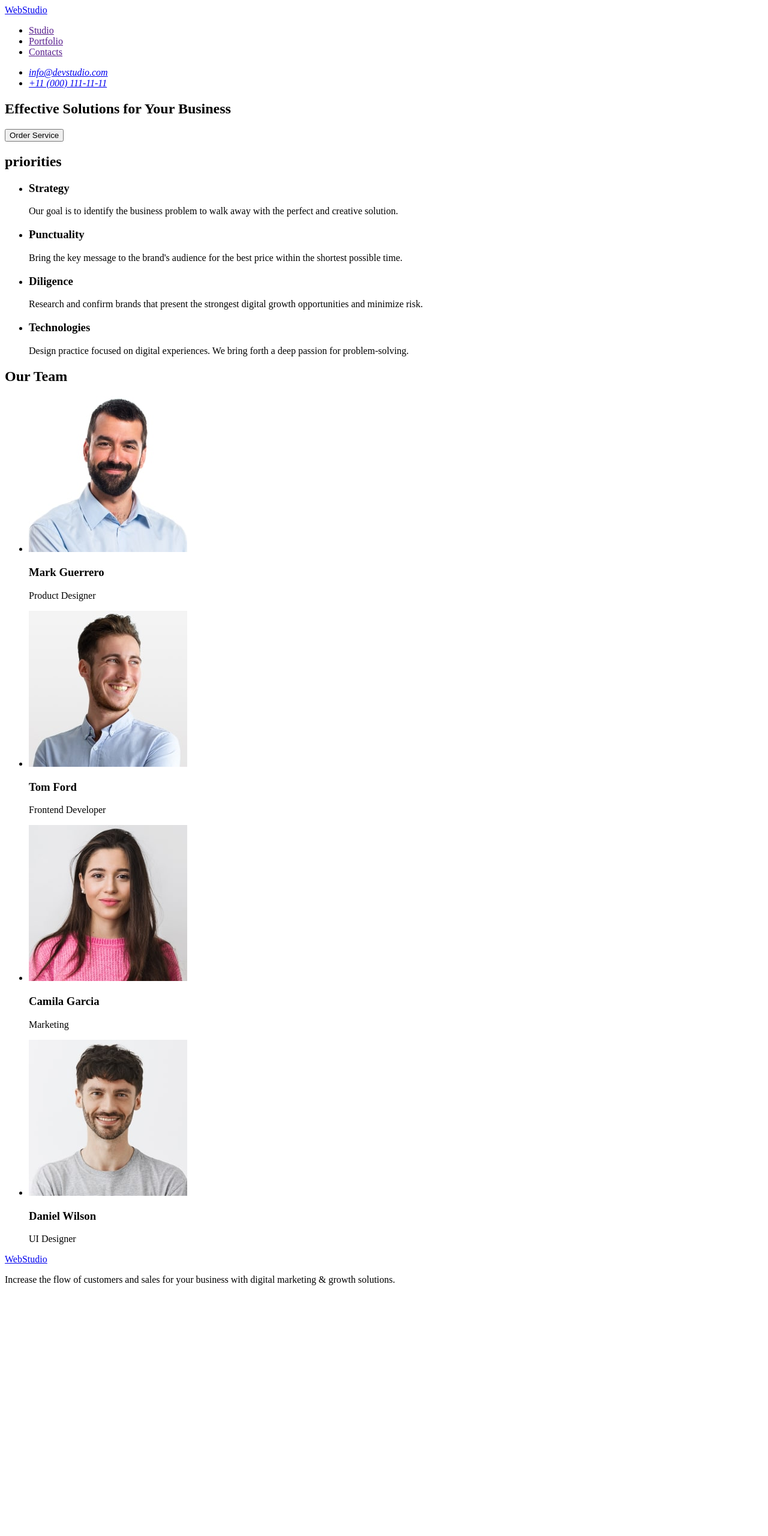
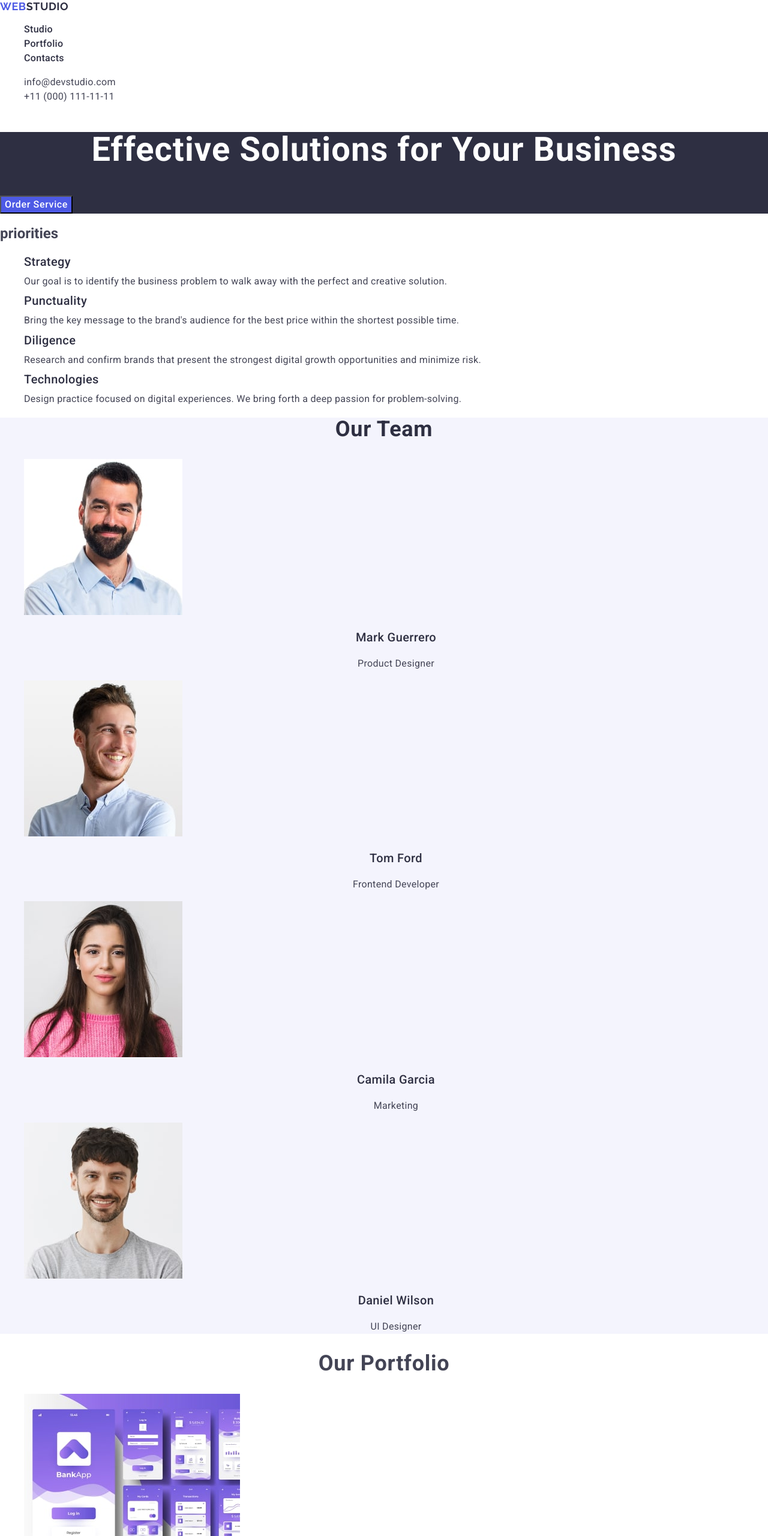
Before and after one commit to oksana39/goit-markup-hw-02, a plain HTML site: page index.html in a window 1280 px wide. Shown: the top 2560 px of the page at 60% size. Before the commit the page ends 2158 px from the top, so only its background shows below. Drawn offline with nearby package versions, Linux system fonts and the light colour scheme.

Commit message:
HW-2_style_start_1

```diff
--- /dev/null
+++ b/css/styles.css
@@ -0,0 +1,193 @@
+body {
+  font-family: "Roboto", sans-serif;
+  color: #434455;
+  background-color: #fff;
+}
+
+a {
+  text-decoration: none;
+}
+
+ul {
+  list-style: none;
+}
+
+/* header */
+
+.header-logo {
+  color: #4d5ae5;
+  font-family: Raleway, sans-serif;
+  font-size: 18px;
+  font-weight: 700;
+  line-height: 1.17;
+  letter-spacing: 0.03em;
+  text-transform: uppercase;
+}
+.header-logo-part {
+  color: #2e2f42;
+}
+.header-link {
+  color: #2e2f42;
+  font-size: 16px;
+  font-weight: 500;
+  line-height: 1.5;
+  letter-spacing: 0.02em;
+}
+.header-link:hover,
+.header-link:focus {
+  color: #404bbf;
+}
+.address {
+  font-style: normal;
+}
+
+.address-link {
+  color: #434455;
+  font-size: 16px;
+  line-height: 1.5;
+  letter-spacing: 0.02em;
+}
+.address-link:hover,
+.address-link:focus {
+  color: #404bbf;
+}
+
+/*--------- main section one */
+
+.solution {
+  background-color: #2e2f42;
+}
+
+.solution-title {
+  color: #fff;
+  text-align: center;
+  font-size: 56px;
+  font-weight: 700;
+  line-height: 1.07;
+  letter-spacing: 0.02em;
+}
+.solution-btn {
+  color: #fff;
+  font-family: inherit;
+  font-size: 16px;
+  font-weight: 500;
+  line-height: 1.5;
+  letter-spacing: 0.04em;
+  background-color: #4d5ae5;
+}
+
+.solution-btn:hover,
+.solution-btn:focus {
+  background-color: #404bbf;
+}
+
+/* -----------section two  */
+
+.feature {
+  background-color: #fff;
+}
+
+.feature-title {
+  color: #2e2f42;
+  font-size: 20px;
+  font-weight: 500;
+  line-height: 1.2;
+  letter-spacing: 0.02em;
+}
+
+.feature-text {
+  font-size: 16px;
+  line-height: 1.5px;
+  letter-spacing: 0.02em;
+}
+
+/* -----------section three team */
+
+.team {
+  background-color: #f4f4fd;
+}
+
+.team-title {
+  color: #2e2f42;
+  text-align: center;
+  font-size: 36px;
+  font-weight: 700;
+  line-height: 1.11;
+  letter-spacing: 0.02em;
+  text-transform: capitalize;
+}
+.team-title-foto {
+  color: #2e2f42;
+  text-align: center;
+  font-size: 20px;
+  font-weight: 500;
+  line-height: 1.2;
+  letter-spacing: 0.02em;
+}
+.team-title-text {
+  text-align: center;
+  font-size: 16px;
+  line-height: 1.5;
+  letter-spacing: 0.02em;
+}
+
+/* --------section four */
+
+.portfolio {
+  background-color: #fff;
+}
+.portfolio-title {
+  color:#2E2F42);
+text-align: center;
+
+
+
+font-size: 36px;
+
+font-weight: 700;
+line-height: 1.11;
+letter-spacing: 0.02em;
+text-transform: capitalize;
+}
+
+.portfolio-title-app {
+color: #2E2F42;
+font-size: 20px;
+font-weight: 500;
+line-height: 1.2;
+letter-spacing: 0.02em;
+}
+
+.portfolio-text {
+font-size: 16px;
+line-height: 1.5;
+letter-spacing: 0.02em;
+}
+
+/*-------------------- footer */
+
+.footer {
+  background:#2E2F42;
+}
+
+.footer-link-logo {
+color: #4D5AE5;
+font-family: Raleway, sans-serif;
+font-size: 18px;
+font-weight: 700;
+line-height: 1.17;
+letter-spacing: 0.03em;
+text-transform: uppercase;
+}
+
+.footer-logo-part {
+  color: #F4F4FD;
+}
+
+.fotter-text {
+  color:  #F4F4FD;
+font-size: 16px;
+font-weight: 400;
+line-height: 1.5;
+letter-spacing: 0.02em;
+}
--- a/index.html
+++ b/index.html
@@ -3,64 +3,87 @@
   <head>
     <meta charset="UTF-8" />
     <meta name="viewport" content="width=device-width, initial-scale=1.0" />
-    <title>Document</title>
+    <title>WebStudio</title>
+    <link rel="preconnect" href="https://fonts.googleapis.com" />
+    <link rel="preconnect" href="https://fonts.gstatic.com" crossorigin />
+    <link
+      href="https://fonts.googleapis.com/css2?family=Raleway:wght@700&family=Roboto:wght@400;500;700&display=swap"
+      rel="stylesheet"
+    />
+    <link
+      rel="stylesheet"
+      href="https://cdnjs.cloudflare.com/ajax/libs/modern-normalize/2.0.0/modern-normalize.min.css"
+      integrity="sha512-4xo8blKMVCiXpTaLzQSLSw3KFOVPWhm/TRtuPVc4WG6kUgjH6J03IBuG7JZPkcWMxJ5huwaBpOpnwYElP/m6wg=="
+      crossorigin="anonymous"
+      referrerpolicy="no-referrer"
+    />
+    <link rel="stylesheet" href="./css/styles.css" />
   </head>
   <body>
     <!-- header -->
     <header>
       <nav>
-        <a href="./index.html">WebStudio</a>
+        <a class="header-logo" href="./index.html"
+          >Web<span class="header-logo-part">Studio</span></a
+        >
         <ul>
-          <li><a href="">Studio</a></li>
-          <li><a href="">Portfolio</a></li>
-          <li><a href="">Contacts</a></li>
+          <li><a class="header-link" href="">Studio</a></li>
+          <li><a class="header-link" href="">Portfolio</a></li>
+          <li><a class="header-link" href="">Contacts</a></li>
         </ul>
       </nav>
-      <address>
+      <address class="address">
         <ul>
           <li>
-            <a href="mailto:info@devstudio.com">info@devstudio.com</a>
+            <a class="address-link" href="mailto:info@devstudio.com"
+              >info@devstudio.com</a
+            >
           </li>
-          <li><a href="tel:+110001111111">+11 (000) 111-11-11</a></li>
+          <li>
+            <a class="address-link" href="tel:+110001111111"
+              >+11 (000) 111-11-11</a
+            >
+          </li>
         </ul>
       </address>
     </header>
-    <!-- main -->
+
+    <!-- main ----------------------------------->
     <main>
-      <!-- section one -->
-      <section>
-        <h1>Effective Solutions for Your Business</h1>
-        <button type="button">Order Service</button>
+      <!-- section one solution-->
+      <section class="solution">
+        <h1 class="solution-title">Effective Solutions for Your Business</h1>
+        <button class="solution-btn" type="button">Order Service</button>
       </section>
 
-      <!-- section two -->
-      <section>
-        <h2>priorities</h2>
+      <!--  section two feature -->
+      <section class="feature">
+        <h2 class="feature-title-hero">priorities</h2>
         <ul>
           <li>
-            <h3>Strategy</h3>
-            <p>
+            <h3 class="feature-title">Strategy</h3>
+            <p class="feature-text">
               Our goal is to identify the business problem to walk away with the
               perfect and creative solution.
             </p>
           </li>
           <li>
-            <h3>Punctuality</h3>
-            <p>
+            <h3 class="feature-title">Punctuality</h3>
+            <p class="feature-text">
               Bring the key message to the brand's audience for the best price
               within the shortest possible time.
             </p>
           </li>
           <li>
-            <h3>Diligence</h3>
-            <p>
+            <h3 class="feature-title">Diligence</h3>
+            <p class="feature-text">
               Research and confirm brands that present the strongest digital
               growth opportunities and minimize risk.
             </p>
           </li>
           <li>
-            <h3>Technologies</h3>
-            <p>
+            <h3 class="feature-title">Technologies</h3>
+            <p class="feature-text">
               Design practice focused on digital experiences. We bring forth a
               deep passion for problem-solving.
             </p>
@@ -68,58 +91,137 @@
         </ul>
       </section>
 
-      <!--section three-->
-      <section>
-        <h2>Our Team</h2>
+      <!--section three team-->
+      <section class="team">
+        <h2 class="team-title">Our Team</h2>
         <ul>
           <li>
             <img
+              class="team-title-images"
               src="./images/mark.jpg"
               alt="mark designer"
               width="264"
               height="260"
             />
-            <h3>Mark Guerrero</h3>
-            <p>Product Designer</p>
+            <h3 class="team-title-foto">Mark Guerrero</h3>
+            <p class="team-title-text">Product Designer</p>
           </li>
           <li>
             <img
+              class="team-title-images"
               src="./images/tom.jpg"
               alt="tom frontend"
               width="264"
               height="260"
             />
-            <h3>Tom Ford</h3>
-            <p>Frontend Developer</p>
+            <h3 class="team-title-foto">Tom Ford</h3>
+            <p class="team-title-text">Frontend Developer</p>
           </li>
           <li>
             <img
+              class="team-title-images"
               src="./images/camila.jpg"
               alt="camila marketing "
               width="264"
               height="260"
             />
-            <h3>Camila Garcia</h3>
-            <p>Marketing</p>
+            <h3 class="team-title-foto">Camila Garcia</h3>
+            <p class="team-title-text">Marketing</p>
           </li>
           <li>
             <img
+              class="team-title-images"
               src="./images/daniel.jpg"
               alt="daniel UI"
               width="264"
               height="260"
             />
-            <h3>Daniel Wilson</h3>
-            <p>UI Designer</p>
+            <h3 class="team-title-foto">Daniel Wilson</h3>
+            <p class="team-title-text">UI Designer</p>
+          </li>
+        </ul>
+      </section>
+
+      <!-- section four portfolio-->
+      <section class="portfolio">
+        <h2 class="portfolio-title">Our Portfolio</h2>
+        <ul>
+          <li>
+            <img
+              class="portfolio-img"
+              src="./images/banking.jpg"
+              alt="banking app"
+              width="360"
+              height="300"
+            />
+            <h3 class="portfolio-title-app">Banking App</h3>
+            <p class="portfolio-text">App</p>
+          </li>
+          <li>
+            <img
+              class="portfolio-img"
+              src="./images/payment.jpg"
+              alt="payment"
+              width="360"
+              height="300"
+            />
+            <h3 class="portfolio-title-app">Cashless Payment</h3>
+            <p class="portfolio-text">Marketing</p>
+          </li>
+          <li>
+            <img
+              class="portfolio-img"
+              src="./images/meditation.jpg"
+              alt="meditation app"
+              width="360"
+              height="300"
+            />
+            <h3 class="portfolio-title-app">Meditation App</h3>
+            <p class="portfolio-text">App</p>
+          </li>
+          <li>
+            <img
+              class="portfolio-img"
+              src="./images/service.jpg"
+              alt="service"
+              width="360"
+              height="300"
+            />
+            <h3 class="portfolio-title-app">Taxi Service</h3>
+            <p class="portfolio-text">Marketing</p>
+          </li>
+          <li>
+            <img
+              class="portfolio-img"
+              src="./images/Illustrations.jpg"
+              alt="illustrations"
+              width="360"
+              height="300"
+            />
+            <h3 class="portfolio-title-app">Screen Illustrations</h3>
+            <p class="portfolio-text">Design</p>
+          </li>
+          <li>
+            <img
+              class="portfolio-img"
+              src="./images/courses.jpg"
+              alt="courses"
+              width="360"
+              height="300"
+            />
+            <h3 class="portfolio-title-app">Online Courses</h3>
+            <p class="portfolio-text">Marketing</p>
           </li>
         </ul>
       </section>
     </main>
 
     <!--footer-->
-    <footer>
-      <a href="./index.html">WebStudio</a>
-      <p>
+    <footer class="footer">
+      <a class="footer-link-logo" href="./index.html"
+        >Web<span class="footer-logo-part">Studio</span></a
+      >
+      <p class="fotter-text">
         Increase the flow of customers and sales for your business with digital
         marketing & growth solutions.
       </p>
```
Also changed, not shown: images/Illustrations.jpg (added), images/banking.jpg (added), images/courses.jpg (added), images/meditation.jpg (added), images/payment.jpg (added), images/service.jpg (added).
